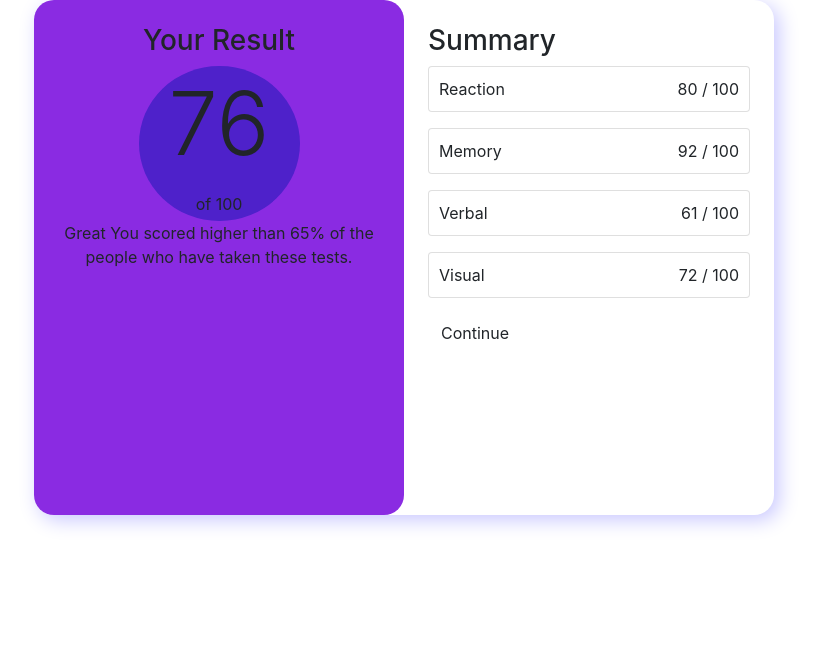
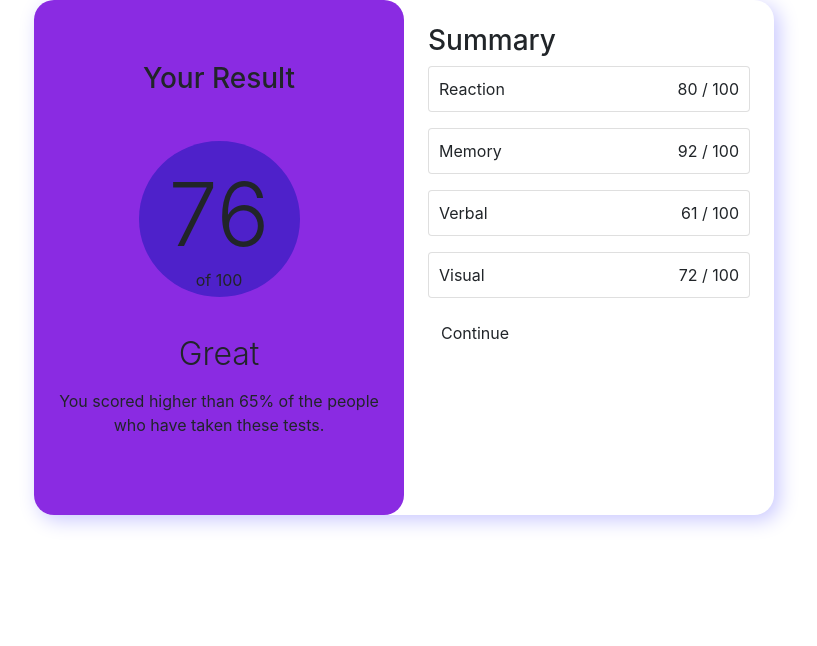
Before and after one commit to MDReed2/summary_component, a plain HTML site: page index.html in a window 1280 px wide. Shown: the top 646 px of the page, without its empty margins (236-1053 px from the left). Drawn offline with nearby package versions, Linux system fonts and the light colour scheme.

Commit message:
Evenly spaced content in results section, added styles for display-5, and spacing for text below display-5

```diff
--- a/index.html
+++ b/index.html
@@ -33,12 +33,12 @@
         <h3>Your Result</h3>
         <div class="score">
           <p class="display-2">76</p>
-          of 100
+          <div>of 100</div>
         </div>
-
-
-        Great
-        You scored higher than 65% of the people who have taken these tests.
+        <div>
+          <p class="display-5">Great</p>
+          <p>You scored higher than 65% of the people who have taken these tests.</p>
+        </div>
       </div>
       <div class="summary">
         <h3>Summary</h3>
--- a/style.css
+++ b/style.css
@@ -21,6 +21,9 @@ body {
   background-color: blueviolet;
   /* border: 1px solid #000000; */
   border-radius: 20px;
+  display: flex;
+  flex-direction: column;
+  justify-content: space-evenly;
   text-align: center;
 }
 
@@ -30,6 +33,17 @@ body {
   width: 50%;
   padding: 5px;
   margin: 0 auto;
+}
+
+.score > p.display-2 {
+  margin-top: 1rem;
+  margin-bottom: 0;
+}
+
+.display-5 {
+  font-size: 2rem;
+  font-weight: 300;
+  line-height: 1.2;
 }
 
 .summary {
```
